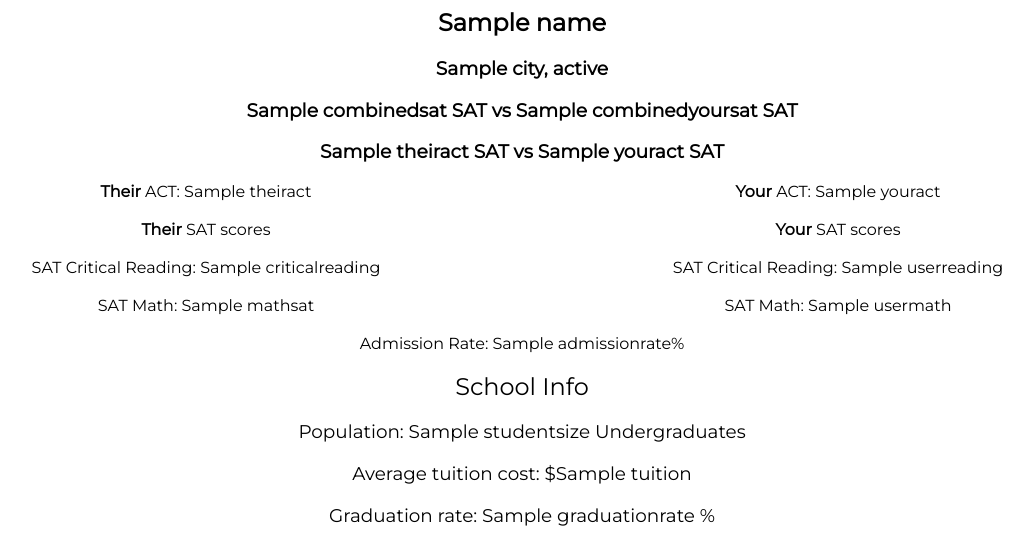
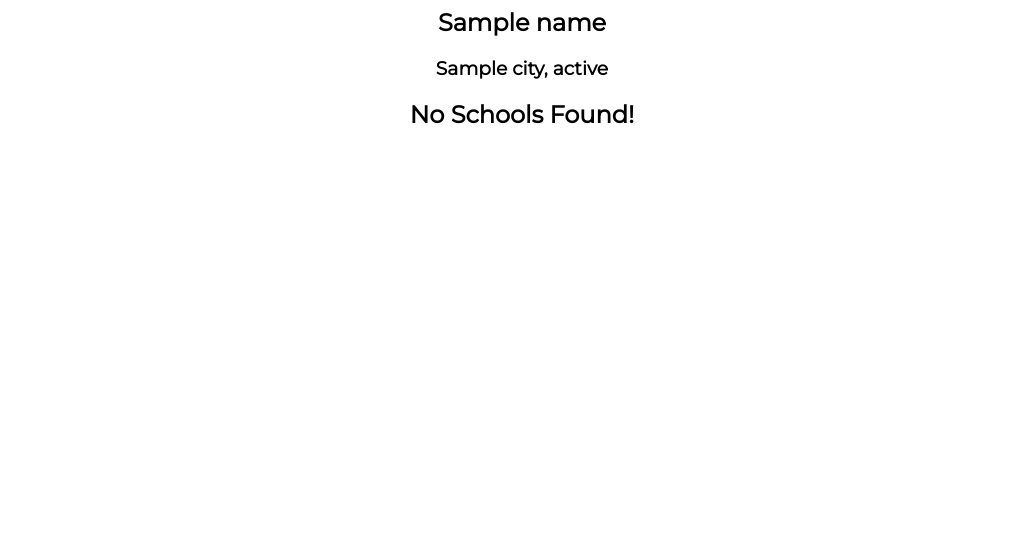
Before and after one commit to c1asherly/mitAppInventorProject, a Django app: template templates/home.html in a window 1280 px wide. Shown: the top 555 px of the page, without its empty margins (118-1151 px from the left). Run offline with Django 3.2, Linux system fonts and the light colour scheme; the template is opened without the code that fills it: most values are stand-ins (such as "Sample title", 1, 10 or a date in 2020).

Commit message:
Check if school is found.

```diff
--- a/templates/home.html
+++ b/templates/home.html
@@ -7,8 +7,8 @@
   <h3>{{ city }}, {{ state }}</h3>
 </div>
 <div id = "couldyoumakeitin">
-
-  <h3>{{ combinedsat }} SAT vs {{ combinedyoursat }} SAT</h3>
+{% if schoolfound %}
+    <h3>{{ combinedsat }} SAT vs {{ combinedyoursat }} SAT</h3>
   <h3>{{ theiract }} SAT vs {{ youract }} SAT</h3>
   <div id = "theirsatscores">
     <strong>Their</strong><p1> ACT: {{ theiract }}</p1><br><br>
@@ -30,3 +30,7 @@
   <p1 style="font-size: 1.15rem;">Average tuition cost: ${{ tuition }}</p1><br><br>
   <p1 style="font-size: 1.15rem;">Graduation rate: {{ graduationrate }} %</p1><br><br>
 </div>
+{% endif %}
+    {% if not schoolfound %}
+    <h2>No Schools Found!</h2>
+    {% endif %}
```
